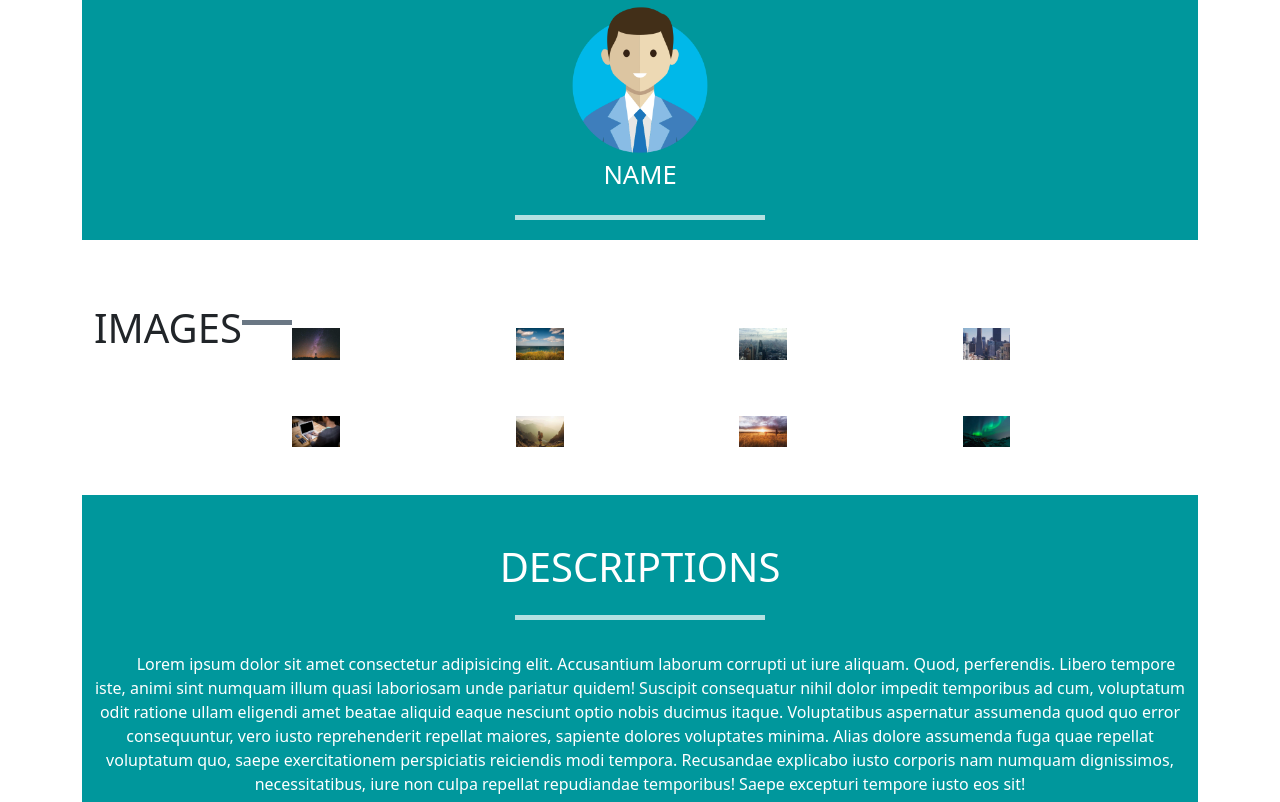
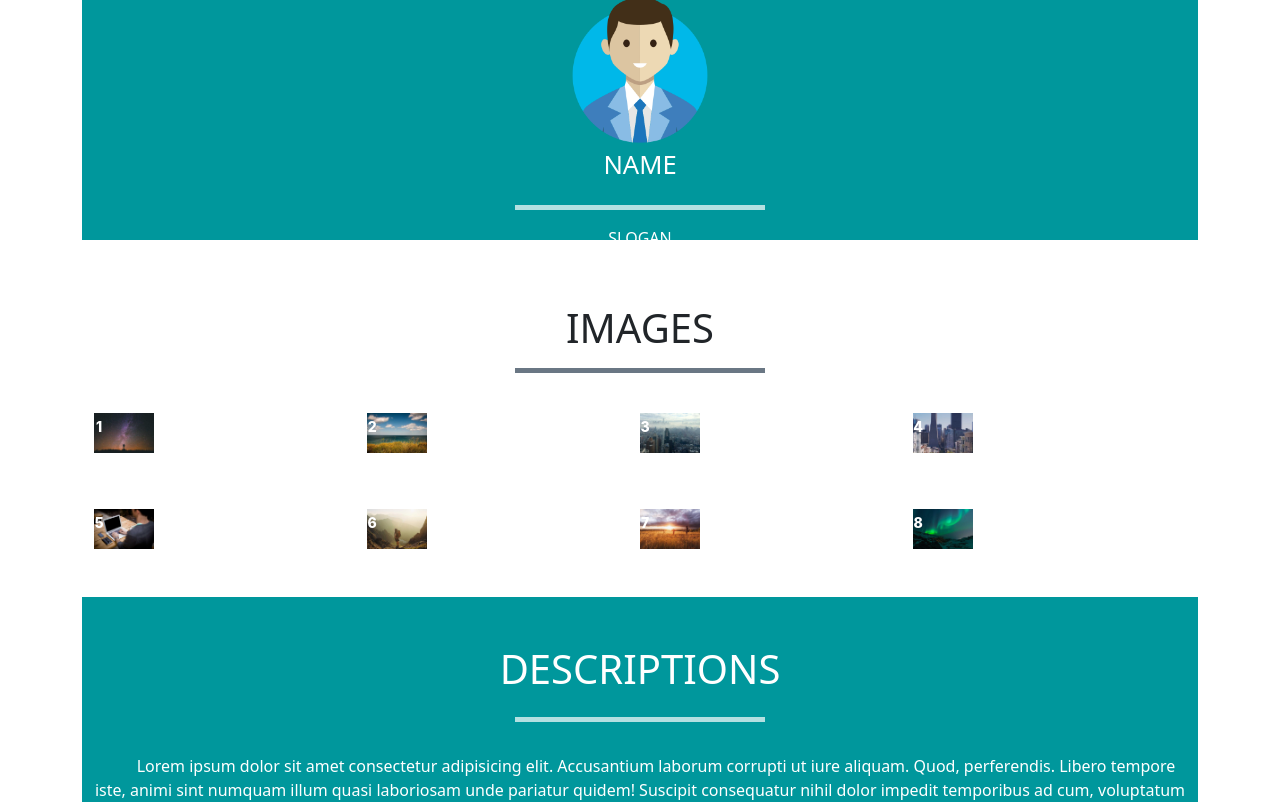
Before and after one commit to wang-C109156201/react-wk1, a React app: page / in a window 1280 px wide. Shown: the top 802 px of the page. Built offline with nearby package versions, Linux system fonts and the light colour scheme; the HTML template or start-up script is replaced by a standard one.

Commit message:
modify css

```diff
--- a/src/App.css
+++ b/src/App.css
@@ -1,12 +1,12 @@
 /*modify css*/
 
 /* RWD Container */
-.container {
+/* .container {
   width: 100%;
   display: flex;
   align-self: center;
   margin: auto;
-}
+} */
 
 /* sm */
 @media (min-width: 576px) {
```
